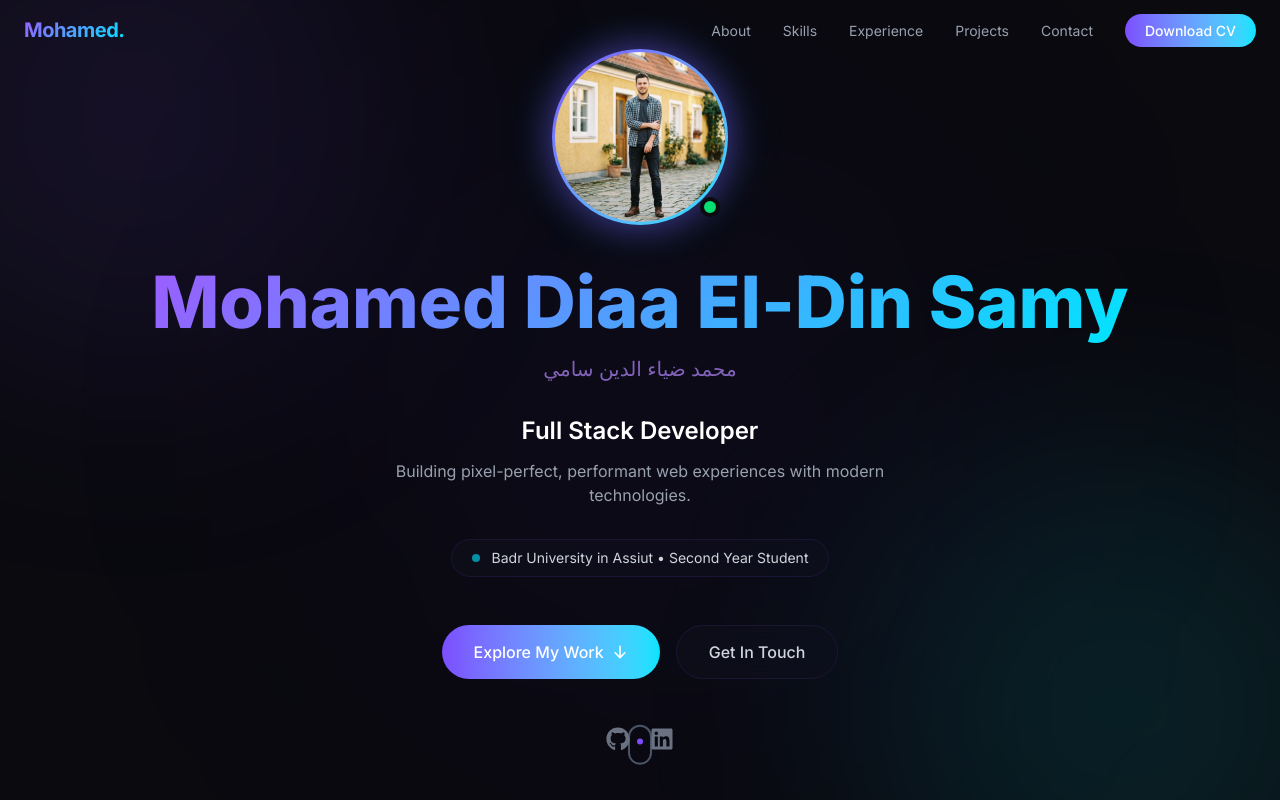
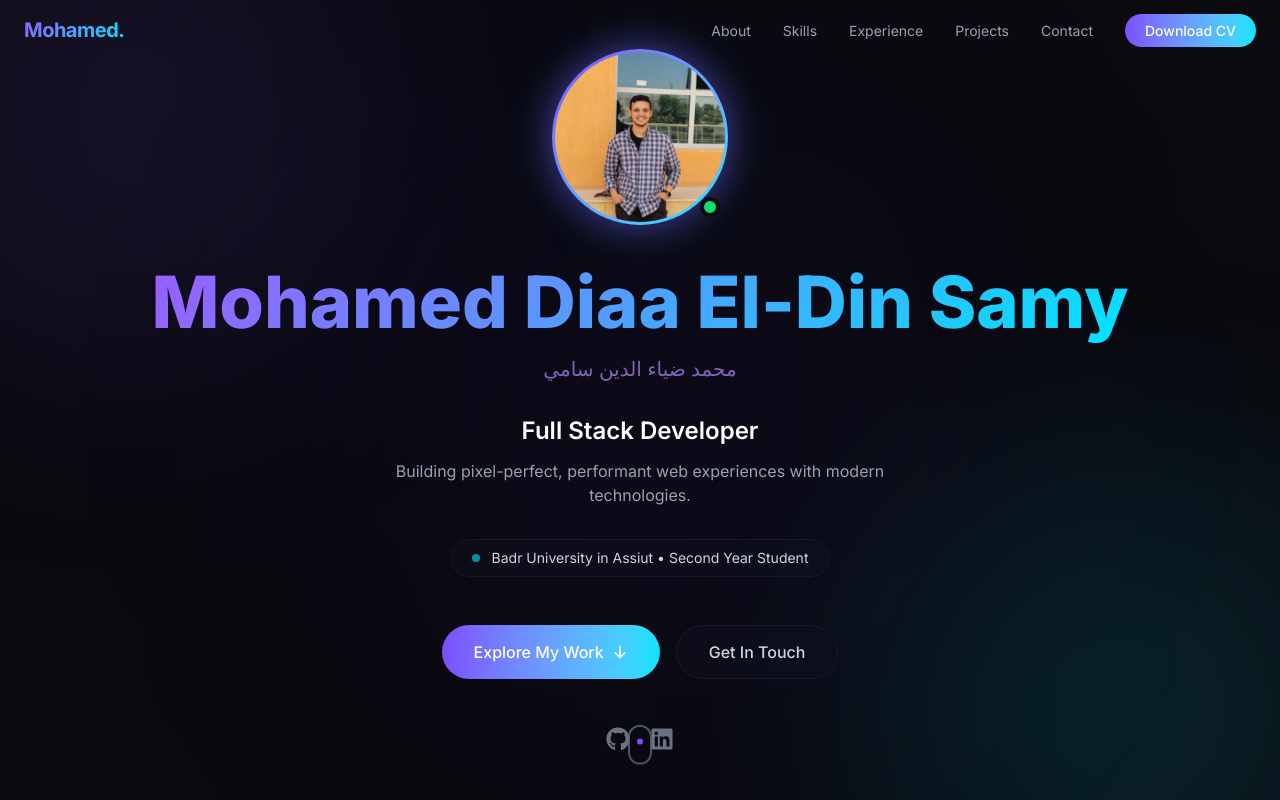
Before and after one commit to mdiaad03-cloud/portfolio-, a React (Vite) app: page / in a window 1280 px wide. Shown: the top 800 px of the page. Built offline with nearby package versions, Linux system fonts and the light colour scheme.

Commit message:
fix: use original unmodified profile photo + update LinkedIn link + professional CV

```diff
--- a/src/data/personalData.js
+++ b/src/data/personalData.js
@@ -32,7 +32,7 @@ import { FaCss3Alt } from "react-icons/fa";
  * Replace this string with your own image URL and the avatar
  * across the site will update automatically.
  * ----------------------------------------------------------------*/
-const PROFILE_IMAGE = "/images/profile.png";
+const PROFILE_IMAGE = "/images/profile.jpg";
 
 const data = {
   /* ── Personal Information ──────────────────────────────────────── */
```
Also changed, not shown: public/images/profile.jpg (added), public/images/profile.png (deleted).
